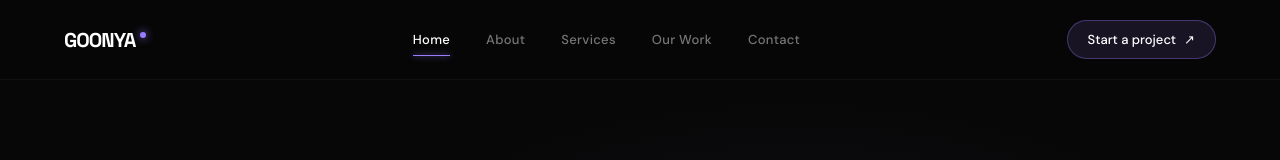
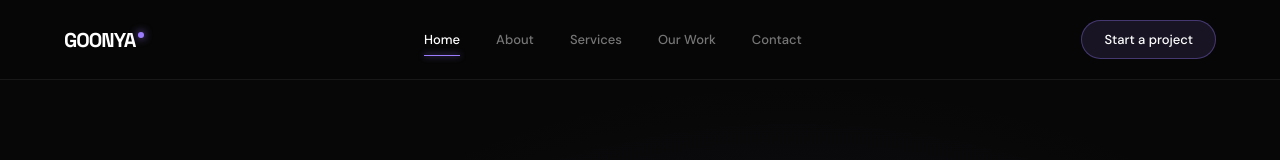
Before and after one commit to Utsava19/goonya.com.au, a React (Vite) app: page / in a window 1280 px wide. Shown: the top 160 px of the page. Built offline with nearby package versions, Linux system fonts and the light colour scheme; the HTML template or start-up script is replaced by a standard one.

Commit message:
Refactor Navbar component and update styles

```diff
--- a/src/components/Navbar.jsx
+++ b/src/components/Navbar.jsx
@@ -1,105 +1,53 @@
-import { useState, useEffect, useRef } from "react";
+import { useState } from "react";
 import { Link, useLocation } from "react-router-dom";
-import gsap from "gsap";
 
-function Navbar() {
-  const [menuOpen, setMenuOpen] = useState(false);
-  const [scrolled, setScrolled] = useState(false);
+export default function Navbar() {
+  const [open, setOpen] = useState(false);
   const location = useLocation();
-  const navRef = useRef(null);
-  const menuRef = useRef(null);
 
   const links = [
-    { name: "Home",     path: "/" },
-    { name: "About",    path: "/about" },
-    { name: "Services", path: "/services" },
-    { name: "Our Work", path: "/our-work" },
-    { name: "Contact",  path: "/contact" },
+    { name:"Home",     path:"/" },
+    { name:"About",    path:"/about" },
+    { name:"Services", path:"/services" },
+    { name:"Our Work", path:"/our-work" },
+    { name:"Contact",  path:"/contact" },
   ];
 
-  // scroll shadow
-  useEffect(() => {
-    const onScroll = () => setScrolled(window.scrollY > 40);
-    window.addEventListener("scroll", onScroll);
-    return () => window.removeEventListener("scroll", onScroll);
-  }, []);
-
-  // close menu on route change
-  useEffect(() => { setMenuOpen(false); }, [location]);
-
-  // animate mobile menu open/close
-  useEffect(() => {
-    const items = menuRef.current?.querySelectorAll(".mob-link");
-    if (menuOpen) {
-      gsap.fromTo(".mobile-menu", { opacity:0 }, { opacity:1, duration:.3, ease:"power2.out" });
-      gsap.fromTo(items, { opacity:0, y:30 }, { opacity:1, y:0, stagger:.06, duration:.4, ease:"power3.out", delay:.1, clearProps:"all" });
-    } else {
-      gsap.to(".mobile-menu", { opacity:0, duration:.2 });
-    }
-  }, [menuOpen]);
-
-  // nav link hover magnetic
-  useEffect(() => {
-    const links = navRef.current?.querySelectorAll(".nav-link-item");
-    links?.forEach(el => {
-      el.addEventListener("mouseenter", () => gsap.to(el, { y:-2, duration:.2, ease:"power2.out" }));
-      el.addEventListener("mouseleave", () => gsap.to(el, { y:0, duration:.3, ease:"elastic.out(1,.5)" }));
-    });
-  }, []);
-
   const A = "#9b7cff";
-  const isActive = (path) => location.pathname === path;
+  const active = (p) => location.pathname === p;
 
   return (
     <>
-      <nav ref={navRef} style={{
-        position: "fixed", zIndex: 9999,
-        top: 0, left: 0, width: "100%", height: "80px",
-        display: "flex", alignItems: "center", justifyContent: "space-between",
-        padding: "0 5vw",
-        background: scrolled ? "rgba(7,7,7,.92)" : "rgba(7,7,7,.6)",
-        borderBottom: `1px solid ${scrolled ? "rgba(255,255,255,.08)" : "rgba(255,255,255,.04)"}`,
-        backdropFilter: "blur(24px)",
-        WebkitBackdropFilter: "blur(24px)",
-        transition: "background .4s ease, border-color .4s ease",
+      <nav style={{
+        position:"fixed", top:0, left:0, width:"100%", height:"80px",
+        display:"flex", alignItems:"center", justifyContent:"space-between",
+        padding:"0 5vw", zIndex:9999,
+        background:"rgba(7,7,7,.88)",
+        borderBottom:"1px solid rgba(255,255,255,.07)",
+        backdropFilter:"blur(20px)",
+        WebkitBackdropFilter:"blur(20px)",
       }}>
-
         {/* BRAND */}
-        <Link to="/" style={{ textDecoration:"none" }}>
-          <div style={{
-            fontFamily:"'Space Grotesk',sans-serif",
-            fontSize:"20px", fontWeight:700, letterSpacing:"-1px",
-            color:"white", display:"flex", alignItems:"center", gap:"2px",
-          }}>
-            GOONYA
-            <span style={{
-              display:"inline-block", width:"6px", height:"6px",
-              borderRadius:"50%", background:A,
-              boxShadow:`0 0 8px ${A}`, marginLeft:"3px", marginBottom:"10px",
-            }}/>
-          </div>
+        <Link to="/" style={{ textDecoration:"none", display:"flex", alignItems:"center", gap:"3px" }}>
+          <span style={{ fontFamily:"'Space Grotesk',sans-serif", fontSize:"20px",
+            fontWeight:700, letterSpacing:"-1px", color:"white" }}>GOONYA</span>
+          <span style={{ width:"6px", height:"6px", borderRadius:"50%", background:A,
+            boxShadow:`0 0 8px ${A}`, marginBottom:"10px", flexShrink:0 }}/>
         </Link>
 
-        {/* DESKTOP NAV */}
-        <div style={{ display:"flex", alignItems:"center", gap:"36px" }}>
-          {links.map(link => (
-            <Link key={link.path} to={link.path} className="nav-link-item" style={{
-              textDecoration:"none",
-              fontSize:"13px", fontWeight:500, letterSpacing:".3px",
-              color: isActive(link.path) ? "white" : "rgba(255,255,255,.45)",
+        {/* DESKTOP LINKS */}
+        <div className="desk-nav" style={{ display:"flex", alignItems:"center", gap:"36px" }}>
+          {links.map(l => (
+            <Link key={l.path} to={l.path} style={{
+              textDecoration:"none", fontSize:"13px", fontWeight:500,
+              color: active(l.path) ? "white" : "rgba(255,255,255,.45)",
               position:"relative", padding:"4px 0",
-              display:"inline-block",
-              transition:"color .25s ease",
+              transition:"color .2s ease",
             }}>
-              {link.name}
-              {/* active underline */}
-              {isActive(link.path) && (
-                <span style={{
-                  position:"absolute", bottom:"-4px", left:0,
-                  width:"100%", height:"1px",
-                  background:A,
-                  boxShadow:`0 0 6px ${A}`,
-                }}/>
+              {l.name}
+              {active(l.path) && (
+                <span style={{ position:"absolute", bottom:"-4px", left:0, width:"100%",
+                  height:"1px", background:A, boxShadow:`0 0 6px ${A}` }}/>
               )}
             </Link>
           ))}
@@ -107,74 +55,82 @@ function Navbar() {
 
         {/* CTA + BURGER */}
         <div style={{ display:"flex", alignItems:"center", gap:"16px" }}>
-          <Link to="/contact" style={{
-            display:"inline-flex", alignItems:"center", gap:"8px",
-            padding:"10px 20px",
-            background: "rgba(155,124,255,.12)",
-            border: `1px solid rgba(155,124,255,.35)`,
-            borderRadius:"100px",
-            fontSize:"13px", fontWeight:500, color:"white",
-            textDecoration:"none",
-            transition:"background .25s ease, border-color .25s ease",
+          <Link to="/contact" className="nav-cta" style={{
+            display:"inline-flex", alignItems:"center",
+            padding:"10px 22px",
+            background:"rgba(155,124,255,.12)",
+            border:"1px solid rgba(155,124,255,.35)",
+            borderRadius:"100px", fontSize:"13px", fontWeight:500,
+            color:"white", textDecoration:"none",
+            transition:"background .2s ease",
           }}
-            onMouseEnter={e=>{ e.currentTarget.style.background="rgba(155,124,255,.22)"; e.currentTarget.style.borderColor="rgba(155,124,255,.6)"; }}
-            onMouseLeave={e=>{ e.currentTarget.style.background="rgba(155,124,255,.12)"; e.currentTarget.style.borderColor="rgba(155,124,255,.35)"; }}
+            onMouseEnter={e=>e.currentTarget.style.background="rgba(155,124,255,.22)"}
+            onMouseLeave={e=>e.currentTarget.style.background="rgba(155,124,255,.12)"}
           >
-            Start a project <span>↗</span>
+            Start a project
           </Link>
 
-          {/* hamburger — mobile only */}
-          <button onClick={() => setMenuOpen(!menuOpen)} style={{
+          <button onClick={() => setOpen(!open)} className="burger" style={{
             display:"none", flexDirection:"column", gap:"5px",
-            background:"none", border:"none", cursor:"pointer", padding:"4px",
-          }} className="burger-btn" aria-label="Menu">
-            <span style={{ display:"block", width:"22px", height:"1.5px", background:"white", transition:"transform .3s ease, opacity .3s ease", transform: menuOpen ? "rotate(45deg) translate(4.5px,4.5px)" : "none" }}/>
-            <span style={{ display:"block", width:"22px", height:"1.5px", background:"white", transition:"opacity .3s ease", opacity: menuOpen ? 0 : 1 }}/>
-            <span style={{ display:"block", width:"22px", height:"1.5px", background:"white", transition:"transform .3s ease", transform: menuOpen ? "rotate(-45deg) translate(4.5px,-4.5px)" : "none" }}/>
+            background:"none", border:"none", cursor:"pointer", padding:"6px",
+          }}>
+            <span style={{ display:"block", width:"22px", height:"1.5px", background:"white",
+              transition:"transform .3s, opacity .3s",
+              transform: open ? "rotate(45deg) translate(4.5px,4.5px)" : "none" }}/>
+            <span style={{ display:"block", width:"22px", height:"1.5px", background:"white",
+              transition:"opacity .3s", opacity: open ? 0 : 1 }}/>
+            <span style={{ display:"block", width:"22px", height:"1.5px", background:"white",
+              transition:"transform .3s",
+              transform: open ? "rotate(-45deg) translate(4.5px,-4.5px)" : "none" }}/>
           </button>
         </div>
       </nav>
 
       {/* MOBILE MENU */}
-      <div className="mobile-menu" ref={menuRef} style={{
+      <div style={{
         position:"fixed", inset:0, zIndex:9998,
-        background:"rgba(7,7,7,.97)", backdropFilter:"blur(20px)",
+        background:"rgba(5,4,16,.97)", backdropFilter:"blur(24px)",
         display:"flex", flexDirection:"column",
-        alignItems:"center", justifyContent:"center", gap:"8px",
-        opacity:0, pointerEvents: menuOpen ? "all" : "none",
+        alignItems:"center", justifyContent:"center",
+        opacity: open ? 1 : 0,
+        pointerEvents: open ? "all" : "none",
+        transition:"opacity .35s ease",
       }}>
-        <div style={{ marginBottom:"24px", fontSize:"10px", letterSpacing:"3px", color:"#333" }}>NAVIGATION</div>
-        {links.map((link, i) => (
-          <Link key={link.path} to={link.path} className="mob-link" style={{
+        <div style={{ display:"flex", flexDirection:"column", alignItems:"center", gap:"6px" }}>
+          {links.map((l) => (
+            <Link key={l.path} to={l.path} onClick={() => setOpen(false)} style={{
               textDecoration:"none",
               fontFamily:"'Space Grotesk',sans-serif",
-            fontSize:"clamp(36px,8vw,60px)",
+              fontSize:"clamp(36px,9vw,58px)",
               fontWeight:700, letterSpacing:"-2px",
-            color: isActive(link.path) ? "white" : "rgba(255,255,255,.35)",
-            display:"flex", alignItems:"center", gap:"16px",
+              color: active(l.path) ? "white" : "rgba(255,255,255,.3)",
               transition:"color .2s ease",
-          }}>
-            <span style={{ fontSize:"11px", letterSpacing:"1px", color:A, fontFamily:"'DM Sans',sans-serif", fontWeight:400 }}>0{i+1}</span>
-            {link.name}
+              lineHeight:1.15,
+            }}
+              onMouseEnter={e=>e.currentTarget.style.color="white"}
+              onMouseLeave={e=>e.currentTarget.style.color=active(l.path)?"white":"rgba(255,255,255,.3)"}
+            >
+              {l.name}
             </Link>
           ))}
-        <Link to="/contact" className="mob-link" style={{
-          marginTop:"32px", fontSize:"14px", letterSpacing:"1px",
-          color:A, textDecoration:"none", fontFamily:"'DM Sans',sans-serif",
+          <Link to="/contact" onClick={() => setOpen(false)} style={{
+            marginTop:"28px", fontSize:"14px",
+            color:A, textDecoration:"none", letterSpacing:"1px",
+            padding:"12px 28px", border:`1px solid rgba(155,124,255,.3)`,
+            borderRadius:"100px", background:"rgba(155,124,255,.08)",
           }}>
-          Start a project ↗
+            Start a project
           </Link>
+        </div>
       </div>
 
       <style>{`
         @media(max-width:850px){
-          .burger-btn { display:flex !important; }
-          nav > div:nth-child(2) { display:none !important; }
-          nav > div:nth-child(3) > a:first-child { display:none !important; }
+          .desk-nav { display:none !important; }
+          .nav-cta  { display:none !important; }
+          .burger   { display:flex !important; }
         }
       `}</style>
     </>
   );
 }
-
-export default Navbar;
```
Lines whose indentation alone changed are shown as unchanged.
